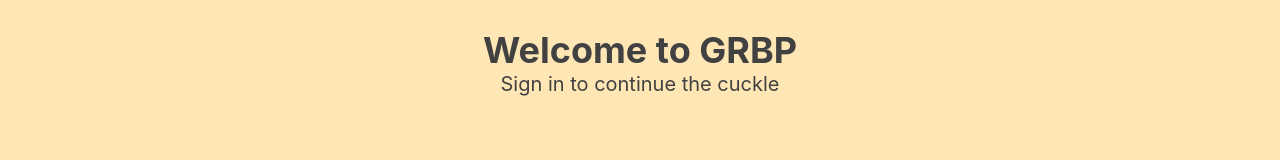
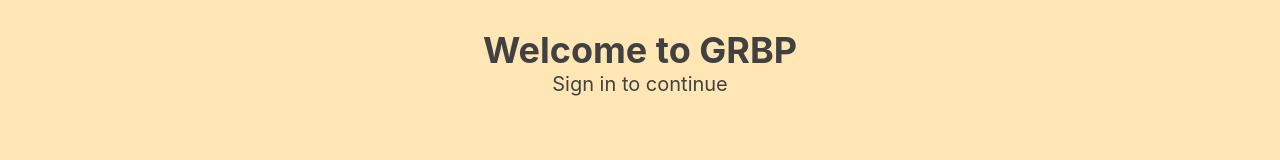
Before and after one commit to LouisMarzorati/grbp-placeholder, a Next.js app: page / in a window 1280 px wide. Shown: the part 131-291 px from the top of the page. Built offline with nearby package versions, Linux system fonts and the light colour scheme; no server answers.

Commit message:
copy change

```diff
--- a/components/LandingPage.jsx
+++ b/components/LandingPage.jsx
@@ -2,7 +2,7 @@ export default function LandingPage({}) {
   return (
     <div className='flex flex-col items-center justify-center'>
       <h1 className='text-4xl font-bold'>Welcome to GRBP</h1>
-      <p className='text-xl'>Sign in to continue the cuckle</p>
+      <p className='text-xl'>Sign in to continue</p>
     </div>
   )
 }
```
